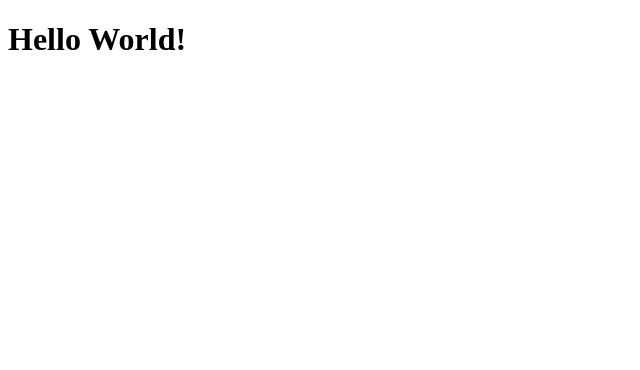
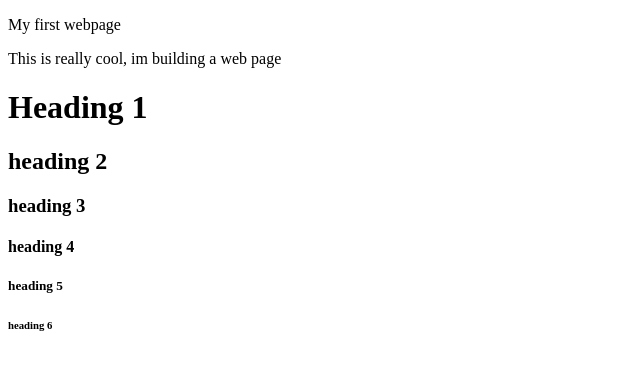
Before and after one commit to davidcostacv/My-First-Website, a plain HTML site: page index.html in a window 1280 px wide. Shown: the whole page, without its empty margins (0-640 px from the left). Drawn offline with Linux system fonts and the light colour scheme.

Commit message:
feat: added h

```diff
--- a/index.html
+++ b/index.html
@@ -6,6 +6,15 @@
   </head>
 
   <body>
-    <h1>Hello World!</h1>
+    <p>My first webpage </p>
+    <p> This is really cool, im building a web page </p>
+    <h1>Heading 1</h1>
+    <h2>heading 2</h2>
+    <h3>heading 3</h3>
+    <h4>heading 4</h4>
+    <h5>heading 5 </h5>
+    <h6>heading 6</h6>
+
+
   </body>
 </html>
```
